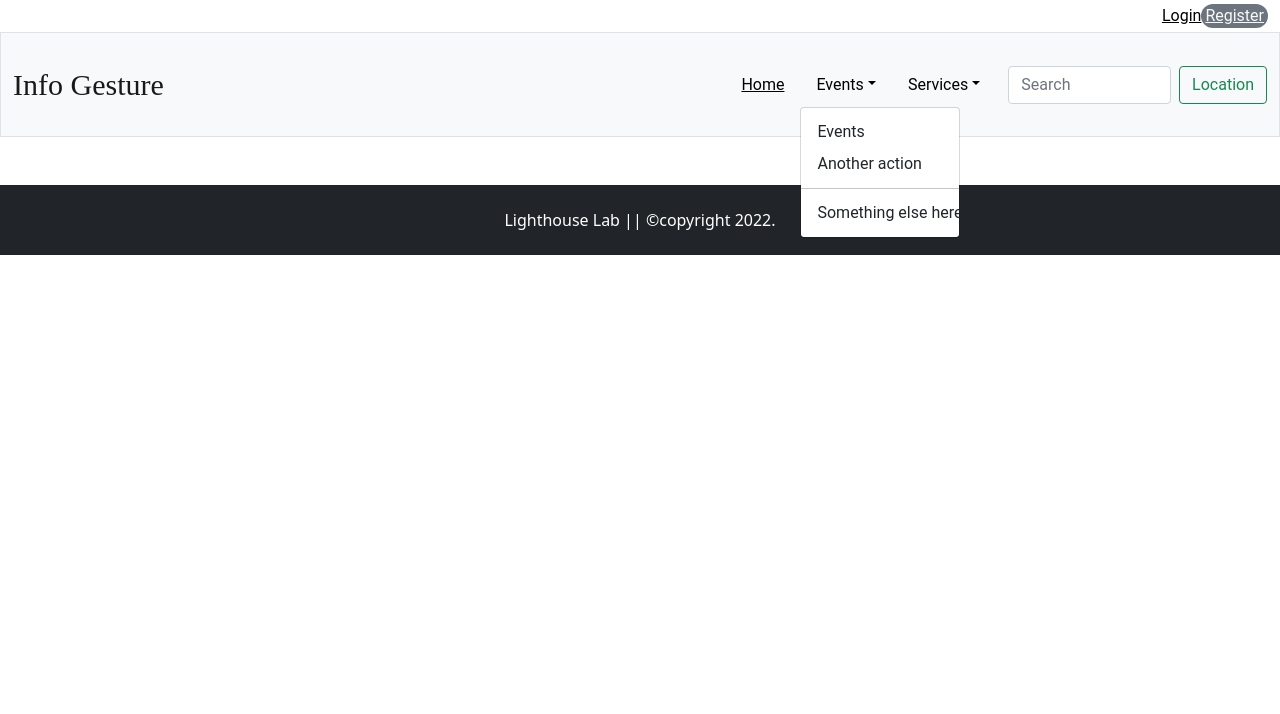
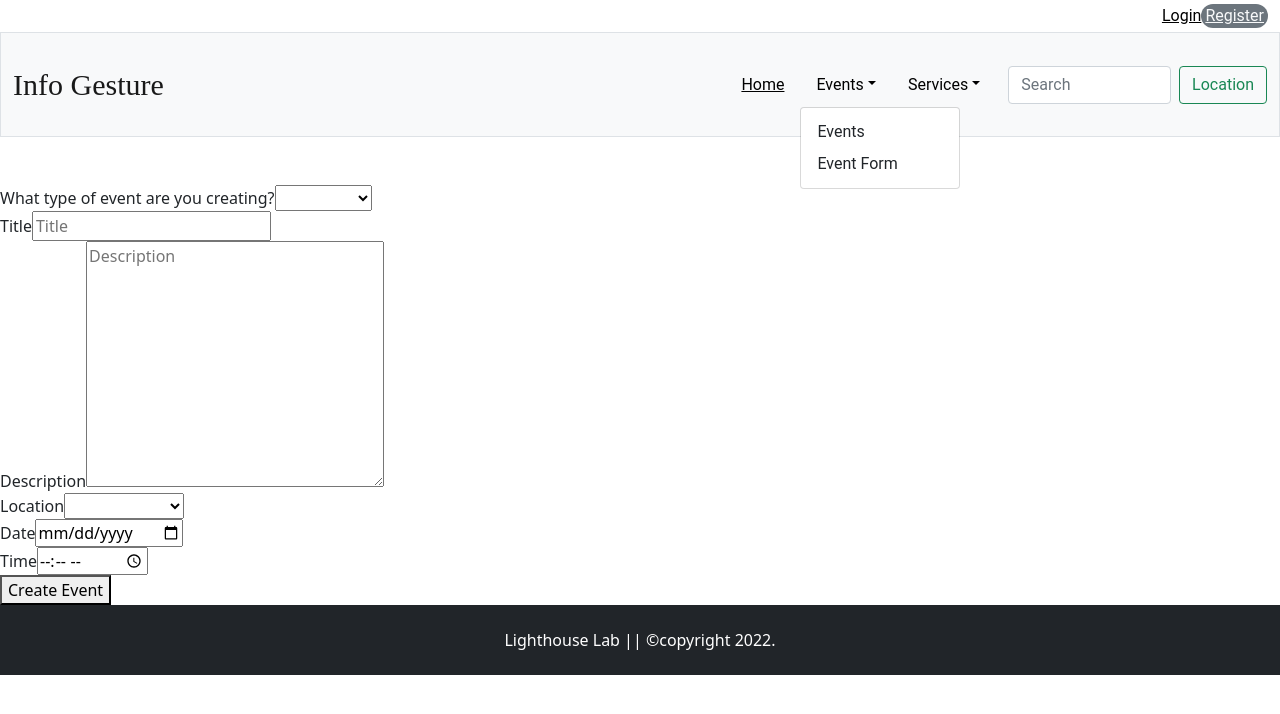
Before and after one commit to ritakanani/info-gesture, a React (Create React App) app in the folder client/: page /create-event in a window 1280 px wide. Both pictures are taken after a click on the button "Events". Shown: the top 714 px of the page. Built offline with nearby package versions, Linux system fonts and the light colour scheme.

Commit message:
add events in header

```diff
--- a/client/src/App.js
+++ b/client/src/components/App.js
@@ -1,10 +1,12 @@
-import Header from './components/Layout/Header';
-import Footer from './components/Layout/Footer';
-import Login from './components/Login';
+import Header from './Layout/Header';
+import Footer from './Layout/Footer';
+import Login from './Login';
 
-import Home from './components/Home';
-import Services from './components/Services';
-import ServiceForm from './components/ServiceForm';
+import Home from './Home';
+import Events from './Events';
+import EventForm from './EventForm';
+import Services from './Services';
+import ServiceForm from './ServiceForm';
 
 import 'bootstrap/dist/css/bootstrap.min.css';
 import { Routes, Route } from "react-router-dom";
@@ -19,6 +21,8 @@ function App() {
       <Routes>
         <Route path="/login" element={<Login />} />
         <Route path="/" element={<Home />} />
+        <Route path="/events" element={<Events />} />
+        <Route path="/create-event" element={<EventForm />} />
         <Route path="/services" element={<Services />} />
         <Route path="/create-service" element={<ServiceForm />} />
       </Routes>
--- a/client/src/components/EventForm.jsx
+++ b/client/src/components/EventForm.jsx
@@ -71,7 +71,7 @@ const EventForm = () => {
           ></input>
         </div>
 
-        <button type="submit">Create</button>
+        <button type="submit">Create Event</button>
       </form>
     </div>
   );
--- a/client/src/components/Event.js
+++ b/client/src/components/Events.jsx
@@ -1,10 +1,10 @@
 import React from 'react'
 
-const Event = () => {
+const Events = () => {
   return (
     <div>Event</div>
   )
 }
 
 
-export default Event;
+export default Events;
--- a/client/src/components/Layout/Header.jsx
+++ b/client/src/components/Layout/Header.jsx
@@ -44,14 +44,8 @@ export default function Header(props) {
                   </Link>
                 </Nav.Link>
                 <NavDropdown title="Events" id="navbarScrollingDropdown">
-                  <NavDropdown.Item href="#action3">Events</NavDropdown.Item>
-                  <NavDropdown.Item href="#action4">
-                    Another action
-                  </NavDropdown.Item>
-                  <NavDropdown.Divider />
-                  <NavDropdown.Item href="#action5">
-                    Something else here
-                  </NavDropdown.Item>
+                  <NavDropdown.Item href="/events">Events</NavDropdown.Item>
+                  <NavDropdown.Item href="/create-event">Event Form</NavDropdown.Item>
                 </NavDropdown>
 
                 <NavDropdown title="Services" id="navbarScrollingDropdown">
--- a/client/src/index.js
+++ b/client/src/index.js
@@ -2,7 +2,7 @@ import React from 'react';
 import ReactDOM from 'react-dom';
 import { BrowserRouter } from "react-router-dom";
 import './index.css';
-import App from './App';
+import App from './components/App';
 import reportWebVitals from './reportWebVitals';
 
 ReactDOM.render(
```
Also changed, not shown: client/src/components/App.scss (renamed from client/src/App.scss).
